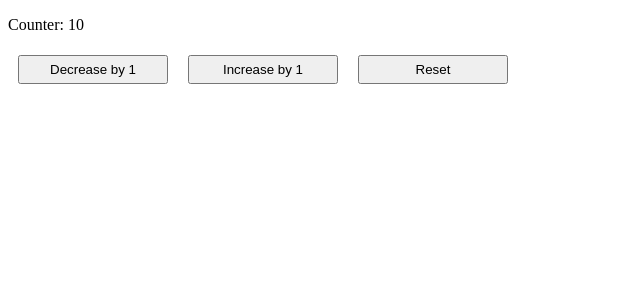
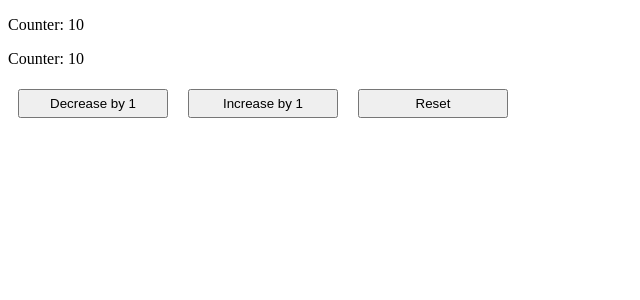
Before and after one commit to jueltter/angular-c104, an Angular app: page / in a window 1280 px wide. Shown: the top 300 px of the page, without its empty margins (0-640 px from the left). Built offline with nearby package versions, Linux system fonts and the light colour scheme.

Commit message:
4-senales completed

```diff
--- a/src/app/pages/counter/counter-page.component.html
+++ b/src/app/pages/counter/counter-page.component.html
@@ -1,4 +1,5 @@
 <p>Counter: {{ counter }}</p>
+<p>Counter: {{ counterSignal() }}</p>
     <button (click)="increaseBy(-1)">Decrease by 1</button>
     <button (click)="increaseBy(1)">Increase by 1</button>
     <button (click)="reset()">Reset</button>
--- a/src/app/pages/counter/counter-page.component.ts
+++ b/src/app/pages/counter/counter-page.component.ts
@@ -1,4 +1,4 @@
-import { Component } from '@angular/core';
+import { Component, signal } from '@angular/core';
 
 @Component({
 	selector: 'app-counter-page',
@@ -8,12 +8,15 @@
 })
 export class CounterPageComponent {
   counter = 10;
+  counterSignal = signal(10);
 
   increaseBy(value: number) {
     this.counter += value;
+    this.counterSignal.update((current) => current + value);
   }
 
   reset() {
-    this.counter = 10;
+    this.counter = 0;
+    this.counterSignal.set(0);
   }
 }
```
